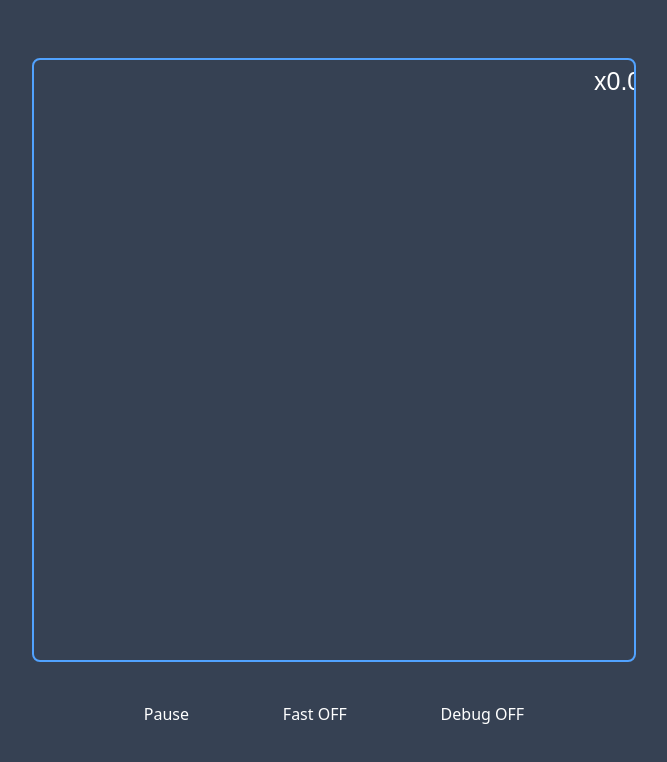
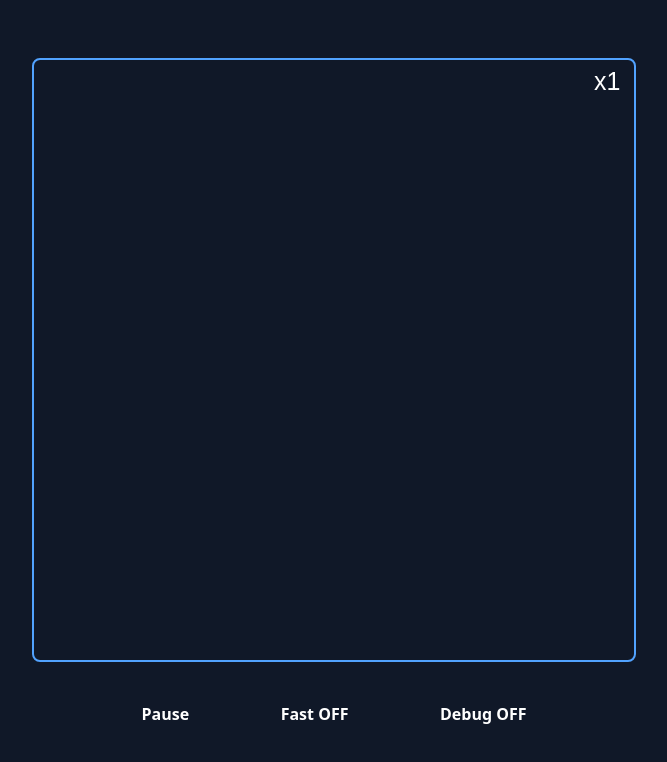
Before and after one commit to BenShupe/flappy-ai, a React (Vite) app: page / in a window 1280 px wide. Shown: the top 762 px of the page, without its empty margins (306-973 px from the left). Built offline with nearby package versions, Linux system fonts and the light colour scheme.

Commit message:
modify background color

```diff
--- a/src/App.tsx
+++ b/src/App.tsx
@@ -6,12 +6,12 @@ import type { SimulationState } from "./types/SimulationState";
 function App() {
   const [simState, setSimState] = useState<SimulationState>({
     isRunning: true,
-    speed: 0.01,
+    speed: 1,
     showDebug: false,
   });
 
   return (
-    <div className="min-h-screen bg-gray-700 flex flex-col justify-center items-center p-6">
+    <div className="min-h-screen bg-gray-900 flex flex-col justify-center items-center p-6 font-semibold font-sans">
       <Canvas
         state={simState}
         width={600}
```
